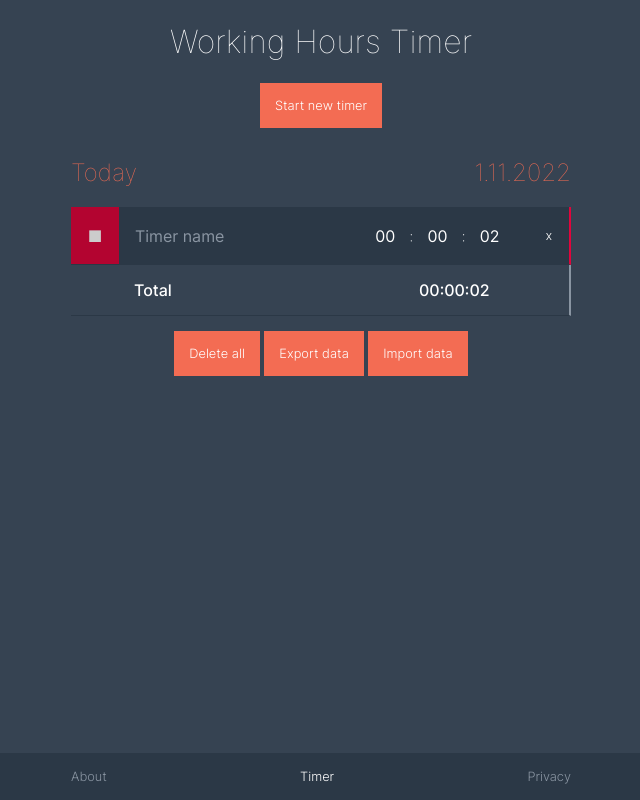
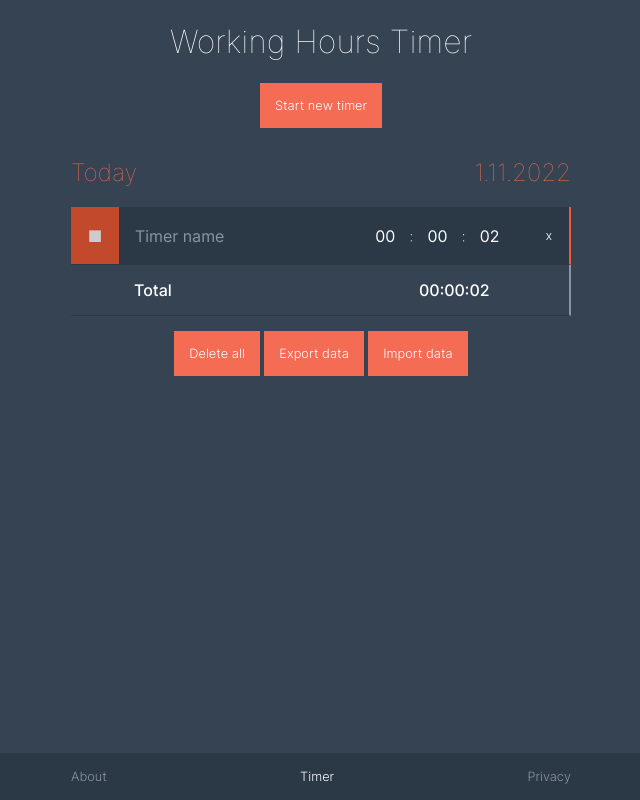
Before and after one commit to regisfrias/timer, a SvelteKit app: page / in a window 1280 px wide. Both pictures are taken after a click on the button "Start new timer". Shown: the whole page, without its empty margins (319-959 px from the left). Built offline with nearby package versions, Linux system fonts and the light colour scheme.

Commit message:
Vary the starting color of each day (#1).

```diff
--- a/src/routes/+page.svelte
+++ b/src/routes/+page.svelte
@@ -245,13 +245,16 @@
     <article class="allTimers">
       {#each Object.keys(allTimers).reverse() as thisDay}
         {@const date = new Date(allTimers[thisDay].date)}
+
         <h2 class="timers-title"><span>{#if todaysKey === thisDay}Today{:else}{date.toLocaleString('en-FI', { weekday: 'long',})}{/if}</span><span>{`${date.getDate()}.${date.getMonth() + 1}.${date.getFullYear()}`}</span></h2>
         {#each allTimers[thisDay].timers as timer, timerId}
-          <div style={`border-right: 2px solid ${colors[timerId % colors.length]}`} class="timer {timer.playing ? 'current' : ''}">
+          {@const color = colors[(timerId + date.getDate()) % colors.length]}
+
+          <div style={`border-right: 2px solid ${color}`} class="timer {timer.playing ? 'current' : ''}">
             {#if timer.playing }
-              <button style={`background-color: ${colors[timerId % colors.length]}`} class="play_pause active" data-timer-id={timerId} data-timer-day={thisDay} on:click={stopTimer}>■</button>
+              <button style={`background-color: ${color}`} class="play_pause active" data-timer-id={timerId} data-timer-day={thisDay} on:click={stopTimer}>■</button>
             {:else}
-              <button style={`background-color: ${colors[timerId % colors.length]}`} class="play_pause" data-timer-id={timerId} data-timer-day={thisDay} on:click={startTimer}>►</button>
+              <button style={`background-color: ${color}`} class="play_pause" data-timer-id={timerId} data-timer-day={thisDay} on:click={startTimer}>►</button>
             {/if}
             <input class="timer-name" data-timer-id={timerId} data-timer-day={thisDay} type="text" name="" id="" bind:value={timer.name} on:keyup={save} placeholder="Timer name" />
             <div class="time">
```
